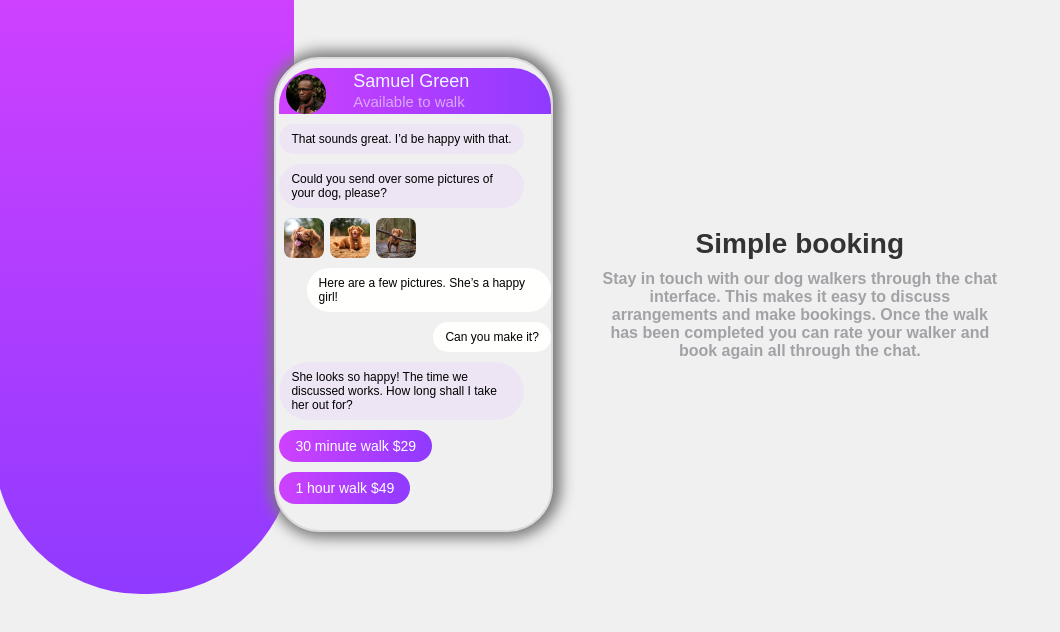
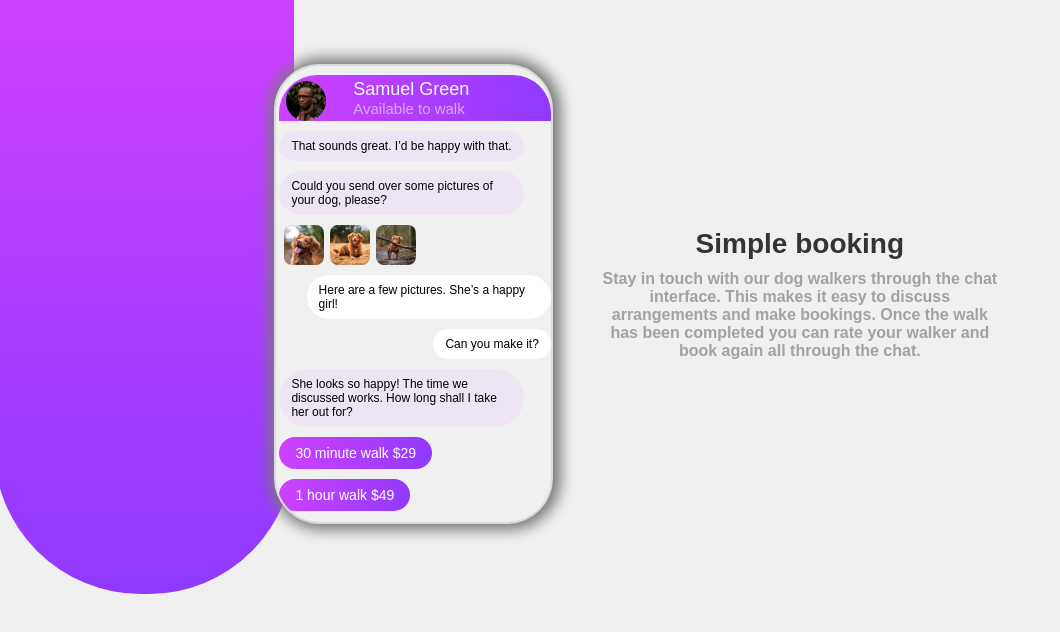
Before and after one commit to osama2111/Doggy_chat_app, a plain HTML site: page index.html in a window 1280 px wide. Shown: the whole page, without its empty margins (0-1060 px from the left). Drawn offline with Linux system fonts and the light colour scheme.

Commit message:
chat.css

```diff
--- a/chat.css
+++ b/chat.css
@@ -37,7 +37,7 @@ body {
     align-items: flex-start;
     border: 2px solid #dbdbde;
     box-shadow: 2px 0px 14px 6px #7a7a7a;
-    height: 475px;
+    height: fit-content;
     margin: 0px 17px 0px -50px;
     background-color: #f0f0f0;
     overflow: hidden;
```
